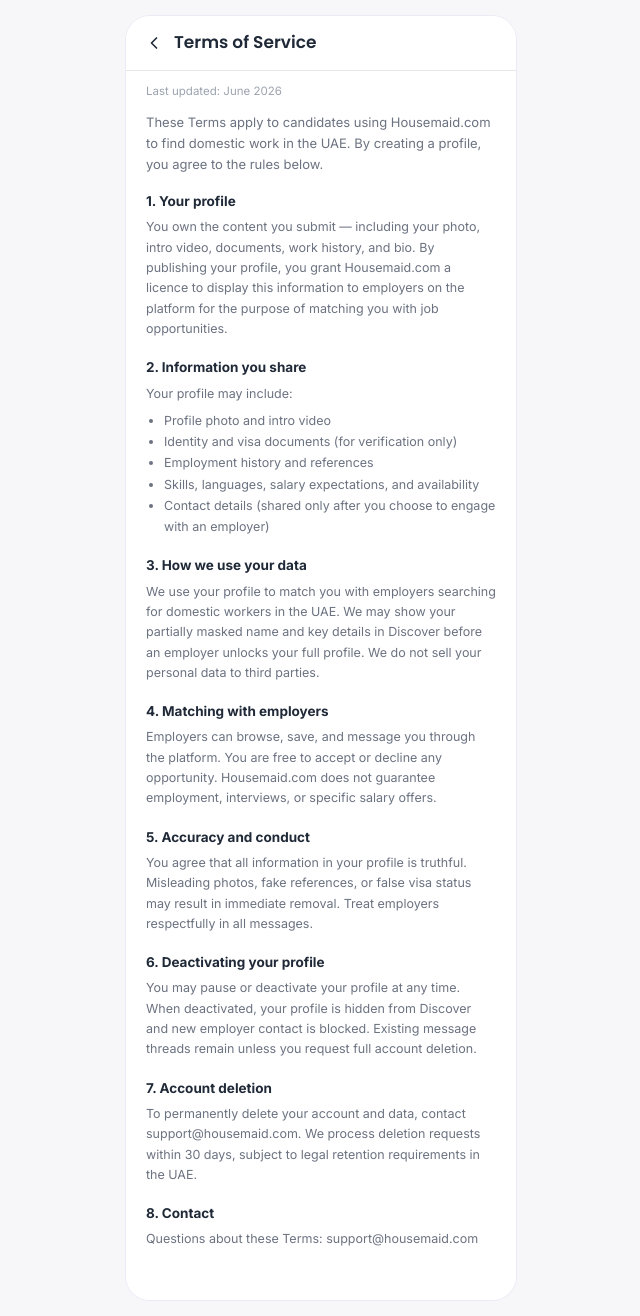
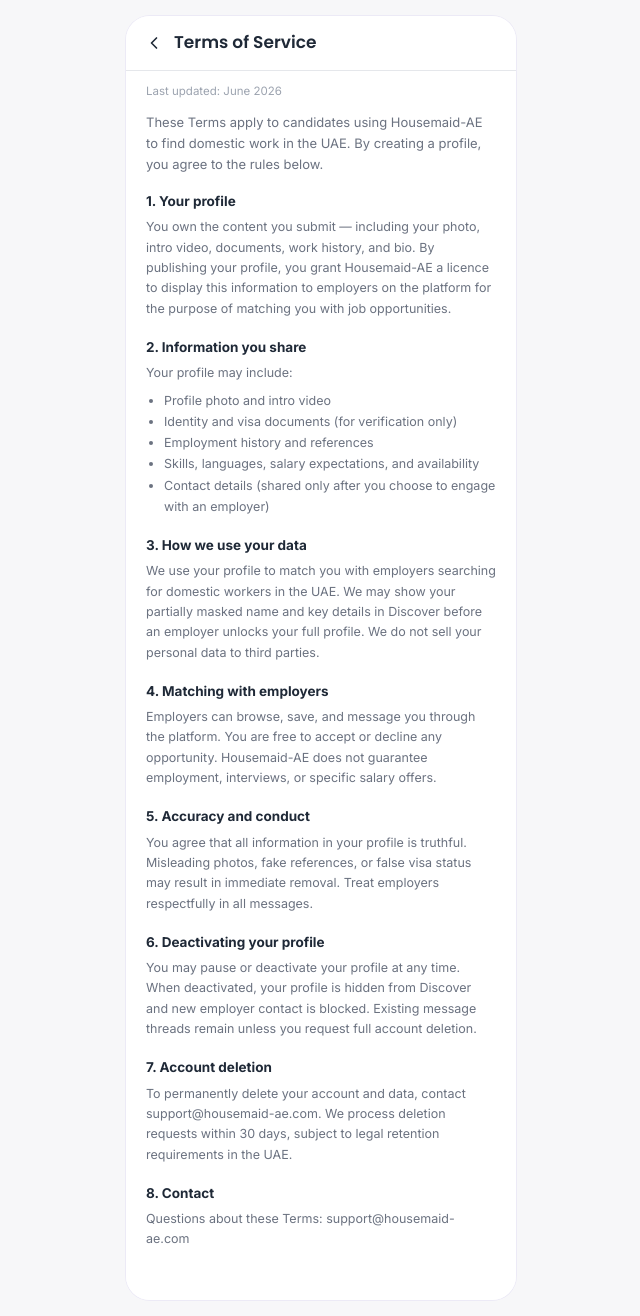
Before and after one commit to henrygasaaka/housemaid-com, a Next.js app: page /candidate/terms in a window 1280 px wide. Shown: the whole page, without its empty margins (319-959 px from the left). Built offline with nearby package versions, Linux system fonts and the light colour scheme.

Commit message:
rebrand: Housemaid.com to Housemaid-AE across entire application

```diff
--- a/app/layout.tsx
+++ b/app/layout.tsx
@@ -14,10 +14,19 @@
   weight: ["500", "600", "700", "800"],
 });
 
+const APP_TITLE = "Housemaid-AE — Trusted housemaids & employers in UAE";
+
 export const metadata: Metadata = {
-  title: "Housemaid.com — Trusted housemaids & employers in UAE",
+  title: APP_TITLE,
   description:
     "Connecting trusted housemaids and employers across UAE. Find the right job or hire the perfect match.",
+  openGraph: {
+    title: APP_TITLE,
+  },
+  appleWebApp: {
+    title: "Housemaid-AE",
+  },
+  applicationName: "Housemaid-AE",
 };
 
 export default function RootLayout({
--- a/app/page.tsx
+++ b/app/page.tsx
@@ -127,7 +127,7 @@
               backgroundImage: "linear-gradient(135deg, #9B6BFF, #6B3FE0)",
             }}
           >
-            .com
+            -AE
           </span>
           <svg
             width="20"
--- a/components/logo.tsx
+++ b/components/logo.tsx
@@ -21,7 +21,7 @@
             backgroundImage: `linear-gradient(135deg, ${gradFrom}, ${gradTo})`,
           }}
         >
-          .com
+          -AE
         </span>
       </span>
       <svg
--- a/lib/candidate-help.ts
+++ b/lib/candidate-help.ts
@@ -17,7 +17,7 @@
     id: "documents",
     question: "Who can see my documents?",
     answer:
-      "Your ID, visa, and reference documents are never shown publicly. Only Housemaid.com's verification team reviews them. Employers see a Verified badge once approved — they do not download your raw documents unless you choose to share them in chat.",
+      "Your ID, visa, and reference documents are never shown publicly. Only Housemaid-AE's verification team reviews them. Employers see a Verified badge once approved — they do not download your raw documents unless you choose to share them in chat.",
   },
   {
     id: "pause",
@@ -29,6 +29,6 @@
     id: "delete",
     question: "How do I delete my account?",
     answer:
-      "Email support@housemaid.com from your registered address and request account deletion. We remove your profile, documents, and messages within 30 days, except where UAE law requires us to retain records.",
+      "Email support@housemaid-ae.com from your registered address and request account deletion. We remove your profile, documents, and messages within 30 days, except where UAE law requires us to retain records.",
   },
 ];
--- a/lib/candidate-legal.ts
+++ b/lib/candidate-legal.ts
@@ -1,12 +1,12 @@
 import type { LegalSection } from "@/lib/legal-types";
 
 export const CANDIDATE_TERMS_INTRO =
-  "These Terms apply to candidates using Housemaid.com to find domestic work in the UAE. By creating a profile, you agree to the rules below.";
+  "These Terms apply to candidates using Housemaid-AE to find domestic work in the UAE. By creating a profile, you agree to the rules below.";
 
 export const CANDIDATE_TERMS_SECTIONS: LegalSection[] = [
   {
     heading: "1. Your profile",
-    body: "You own the content you submit — including your photo, intro video, documents, work history, and bio. By publishing your profile, you grant Housemaid.com a licence to display this information to employers on the platform for the purpose of matching you with job opportunities.",
+    body: "You own the content you submit — including your photo, intro video, documents, work history, and bio. By publishing your profile, you grant Housemaid-AE a licence to display this information to employers on the platform for the purpose of matching you with job opportunities.",
   },
   {
     heading: "2. Information you share",
@@ -25,7 +25,7 @@
   },
   {
     heading: "4. Matching with employers",
-    body: "Employers can browse, save, and message you through the platform. You are free to accept or decline any opportunity. Housemaid.com does not guarantee employment, interviews, or specific salary offers.",
+    body: "Employers can browse, save, and message you through the platform. You are free to accept or decline any opportunity. Housemaid-AE does not guarantee employment, interviews, or specific salary offers.",
   },
   {
     heading: "5. Accuracy and conduct",
@@ -37,9 +37,9 @@
   },
   {
     heading: "7. Account deletion",
-    body: "To permanently delete your account and data, contact support@housemaid.com. We process deletion requests within 30 days, subject to legal retention requirements in the UAE.",
+    body: "To permanently delete your account and data, contact support@housemaid-ae.com. We process deletion requests within 30 days, subject to legal retention requirements in the UAE.",
   },
-  { heading: "8. Contact", body: "Questions about these Terms: support@housemaid.com" },
+  { heading: "8. Contact", body: "Questions about these Terms: support@housemaid-ae.com" },
 ];
 
 export const CANDIDATE_PRIVACY_INTRO =
@@ -72,11 +72,11 @@
   },
   {
     heading: "How to delete your data",
-    body: "You can update or remove most information from your profile at any time. To delete your account entirely, email support@housemaid.com from your registered address.",
+    body: "You can update or remove most information from your profile at any time. To delete your account entirely, email support@housemaid-ae.com from your registered address.",
   },
   {
     heading: "Your rights",
-    body: "You may request access to, correction of, or deletion of your personal data. Contact support@housemaid.com and we will respond within 30 days.",
+    body: "You may request access to, correction of, or deletion of your personal data. Contact support@housemaid-ae.com and we will respond within 30 days.",
   },
-  { heading: "Contact", body: "Housemaid.com, Dubai, UAE. Email: support@housemaid.com" },
+  { heading: "Contact", body: "Housemaid-AE, Dubai, UAE. Email: support@housemaid-ae.com" },
 ];
--- a/lib/employer-help.ts
+++ b/lib/employer-help.ts
@@ -17,7 +17,7 @@
     id: "refund",
     question: "Can I get a refund?",
     answer:
-      "Unlock payments are one-time and non-refundable unless required by UAE law. If you believe you were charged in error, email support@housemaid.com within 7 days with your account email and payment reference.",
+      "Unlock payments are one-time and non-refundable unless required by UAE law. If you believe you were charged in error, email support@housemaid-ae.com within 7 days with your account email and payment reference.",
   },
   {
     id: "find",
--- a/lib/employer-legal.ts
+++ b/lib/employer-legal.ts
@@ -1,7 +1,7 @@
 import type { LegalSection } from "@/lib/legal-types";
 
 export const EMPLOYER_TERMS_INTRO =
-  "These Terms apply to employers using Housemaid.com to find domestic workers in the UAE. By creating an account, you agree to the rules below.";
+  "These Terms apply to employers using Housemaid-AE to find domestic workers in the UAE. By creating an account, you agree to the rules below.";
 
 export const EMPLOYER_TERMS_SECTIONS: LegalSection[] = [
   {
@@ -18,7 +18,7 @@
   },
   {
     heading: "4. No refunds",
-    body: "Unlock payments are non-refundable unless required by UAE law. If you believe you were charged in error, contact support@housemaid.com within 7 days.",
+    body: "Unlock payments are non-refundable unless required by UAE law. If you believe you were charged in error, contact support@housemaid-ae.com within 7 days.",
   },
   {
     heading: "5. Your responsibilities",
@@ -37,13 +37,13 @@
   },
   {
     heading: "7. No employment guarantee",
-    body: "Housemaid.com facilitates introductions only. We do not employ candidates, guarantee suitability, or mediate employment disputes.",
+    body: "Housemaid-AE facilitates introductions only. We do not employ candidates, guarantee suitability, or mediate employment disputes.",
   },
   {
     heading: "8. Governing law",
     body: "These Terms are governed by the laws of the United Arab Emirates.",
   },
-  { heading: "9. Contact", body: "Questions about these Terms: support@housemaid.com" },
+  { heading: "9. Contact", body: "Questions about these Terms: support@housemaid-ae.com" },
 ];
 
 export const EMPLOYER_PRIVACY_INTRO =
@@ -77,7 +77,7 @@
   },
   {
     heading: "Account deletion",
-    body: "To delete your employer account, email support@housemaid.com from your registered address. Deletion is processed within 30 days.",
+    body: "To delete your employer account, email support@housemaid-ae.com from your registered address. Deletion is processed within 30 days.",
   },
-  { heading: "Contact", body: "Housemaid.com, Dubai, UAE. Email: support@housemaid.com" },
+  { heading: "Contact", body: "Housemaid-AE, Dubai, UAE. Email: support@housemaid-ae.com" },
 ];
--- a/lib/legal-types.ts
+++ b/lib/legal-types.ts
@@ -12,7 +12,9 @@
   answer: string;
 };
 
-export const SUPPORT_EMAIL = "support@housemaid.com";
+export const APP_NAME = "Housemaid-AE";
+
+export const SUPPORT_EMAIL = "support@housemaid-ae.com";
 
 export const SUPPORT_WHATSAPP_URL =
-  "https://wa.me/971800468362?text=Hi%20Housemaid.com%20support";
+  "https://wa.me/971800468362?text=Hi%20Housemaid-AE%20support";
--- a/scripts/find-legal.js
+++ b/scripts/find-legal.js
@@ -8,7 +8,7 @@
   "Privacy Policy",
   "onOpenTerms",
   "onOpenPrivacy",
-  "Housemaid.com",
+  "Housemaid-AE",
   "Last updated",
   "1. Introduction",
   "Personal Data",
```
